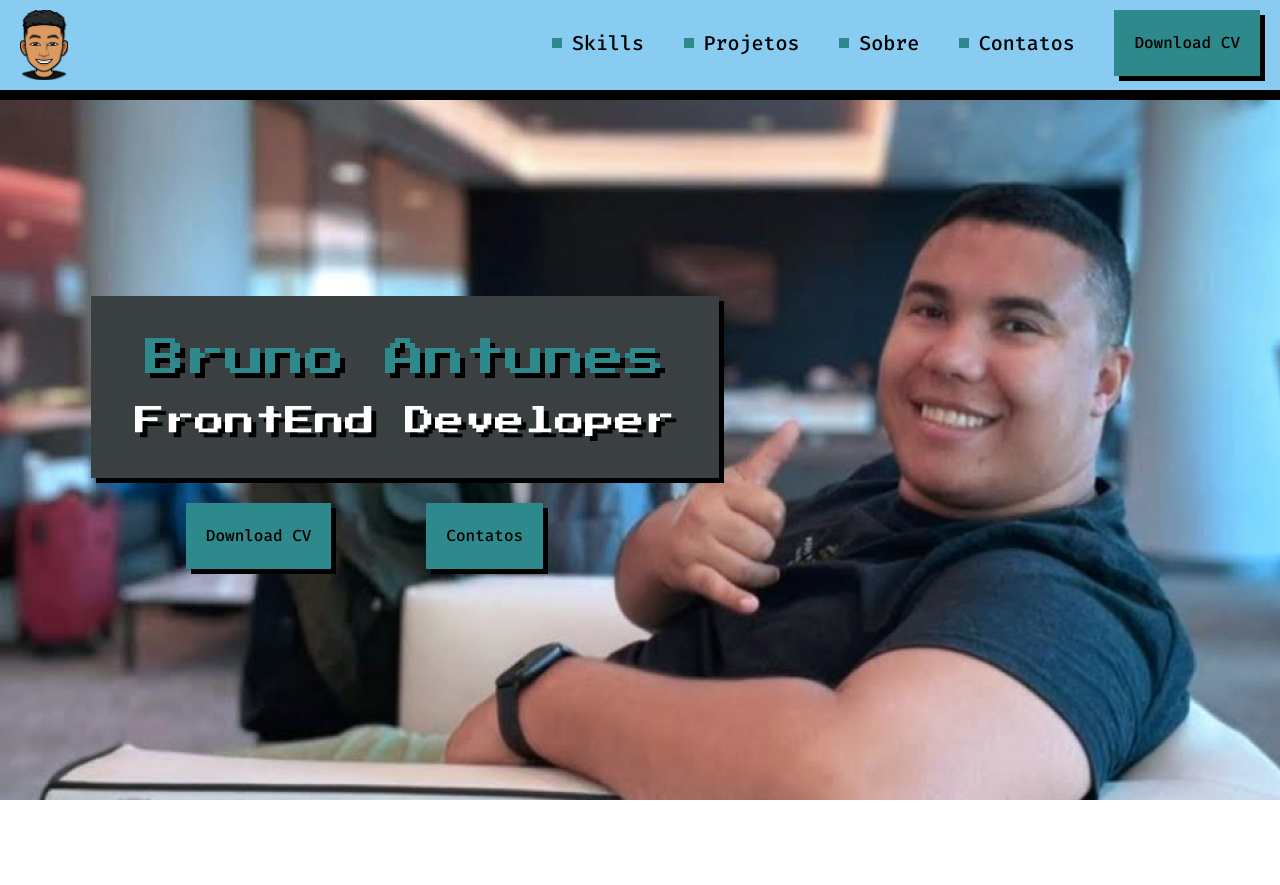
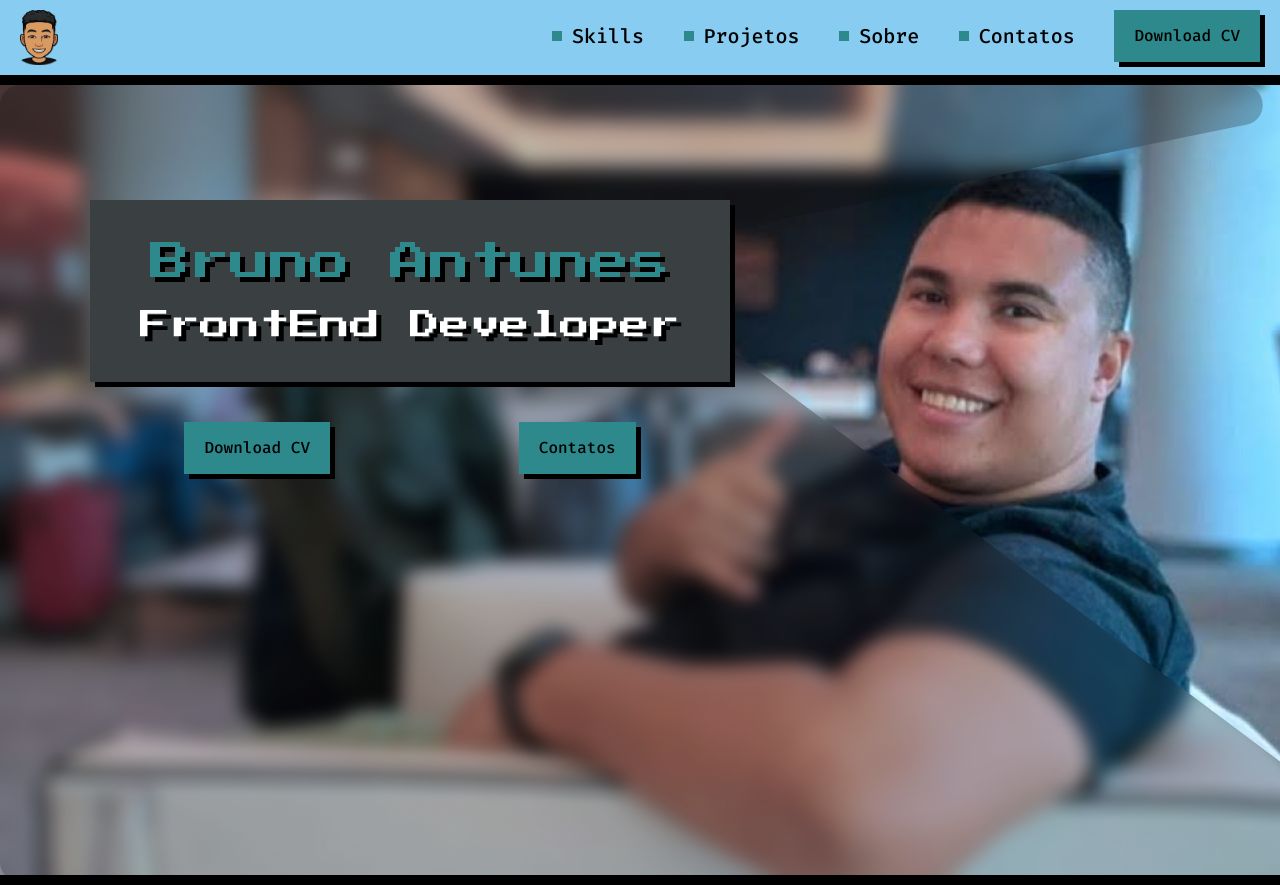
Before and after one commit to bantuness/portfolio-bantunes, a plain HTML site: page index.htm in a window 1280 px wide. Before the commit the page ends 800 px from the top, so only its background shows below. Drawn offline with Linux system fonts and the light colour scheme.

Commit message:
Create the banner

```diff
--- /dev/null
+++ b/css/Components/banner.css
@@ -0,0 +1,25 @@
+.banner{
+    box-sizing: border-box;
+    background-image: url(/assets/img/banner_bantunes.png);
+    background-repeat: no-repeat;
+    border-bottom: 10px solid #000;
+    padding-top: 115px;
+    padding-left: 90px;
+    height: 800px;
+}
+
+.banner .wrapper{
+    display: flex;
+    flex-direction: column;
+    width: 640px;
+}
+
+.banner .box{
+    margin-bottom: 40px;
+}
+
+.banner .navigation{
+    display: flex;
+    justify-content: space-around;
+    font-family: "Fira Code";
+}
--- a/css/Components/box.css
+++ b/css/Components/box.css
@@ -1,10 +1,8 @@
-.boxe{
+.box{
     display: inline-block;
-    text-align: center;
     background-color: #3A4042;
     box-shadow: 5px 5px 0 #000;
+    text-align: center;
+    padding: 42px 44px;
     font-family: "Press Start 2P", sans-serif;
-    padding: 42px 44px;
-    margin-left: 91px;
-    margin-top: 196px;
 }
--- a/css/Components/button.css
+++ b/css/Components/button.css
@@ -1,16 +1,8 @@
-.boxebtn{
-    display: flex;
-    margin-left: 91px;
-    margin-right: 642px;
-    margin-top: 25px;
-    justify-content: space-evenly;
-}
-
 .button{
     display: inline-block;
     background-color: #2D898B;
-    padding: 25px 20px;
     box-shadow: 5px 5px 0 #000;
+    padding: 18px 20px;
     font-weight: 500;
     transition: 100ms linear;
     text-decoration: none;
--- a/css/Components/header.css
+++ b/css/Components/header.css
@@ -7,5 +7,5 @@
 }
 
 .avatar{
-    height: 70px;
+    height: 55px;
 }
--- a/css/Components/mainpage.css
+++ /dev/null
@@ -1,4 +0,0 @@
-.mainpage{
-    height: 700px;
-    background-image: url(/assets/img/Bruno\ Antunes.png);
-}
--- a/index.htm
+++ b/index.htm
@@ -15,7 +15,7 @@
         <link rel="stylesheet" href="css/Components/box.css">
         <link rel="stylesheet" href="css/Components/button.css">
         <link rel="stylesheet" href="css/Components/action.css">
-        <link rel="stylesheet" href="css/Components/mainpage.css">
+        <link rel="stylesheet" href="css/Components/banner.css">
         <link rel="stylesheet" href="css/Components/header.css">
 
     </head>
@@ -35,22 +35,18 @@
 
         </header>
 
-        <section class="mainpage">
-
-            <div class="boxe">
-                <h1 class="title">Bruno Antunes</h1>
-                <h2 class="subtitle">FrontEnd Developer</h2>
-            </div>
-
-            <div class="boxebtn">
-                <div class="buttons">
-                    <a class="button" href="" lang="en">Download CV</a>
+        <section class="banner">
+            <div class="wrapper">
+                <div class="box">
+                    <h1 class="title">Bruno Antunes</h1>
+                    <h2 class="subtitle">FrontEnd Developer</h2>
                 </div>
 
-                <div class="buttons">
+                <div class="navigation">
+                    <a class="button" href="" lang="en">Download CV</a>
                     <a class="button" href="">Contatos</a>
                 </div>
             </div>
-
+        </section>
     </body>
 </html>
```
Also changed, not shown: assets/img/banner_bantunes.png (added).
